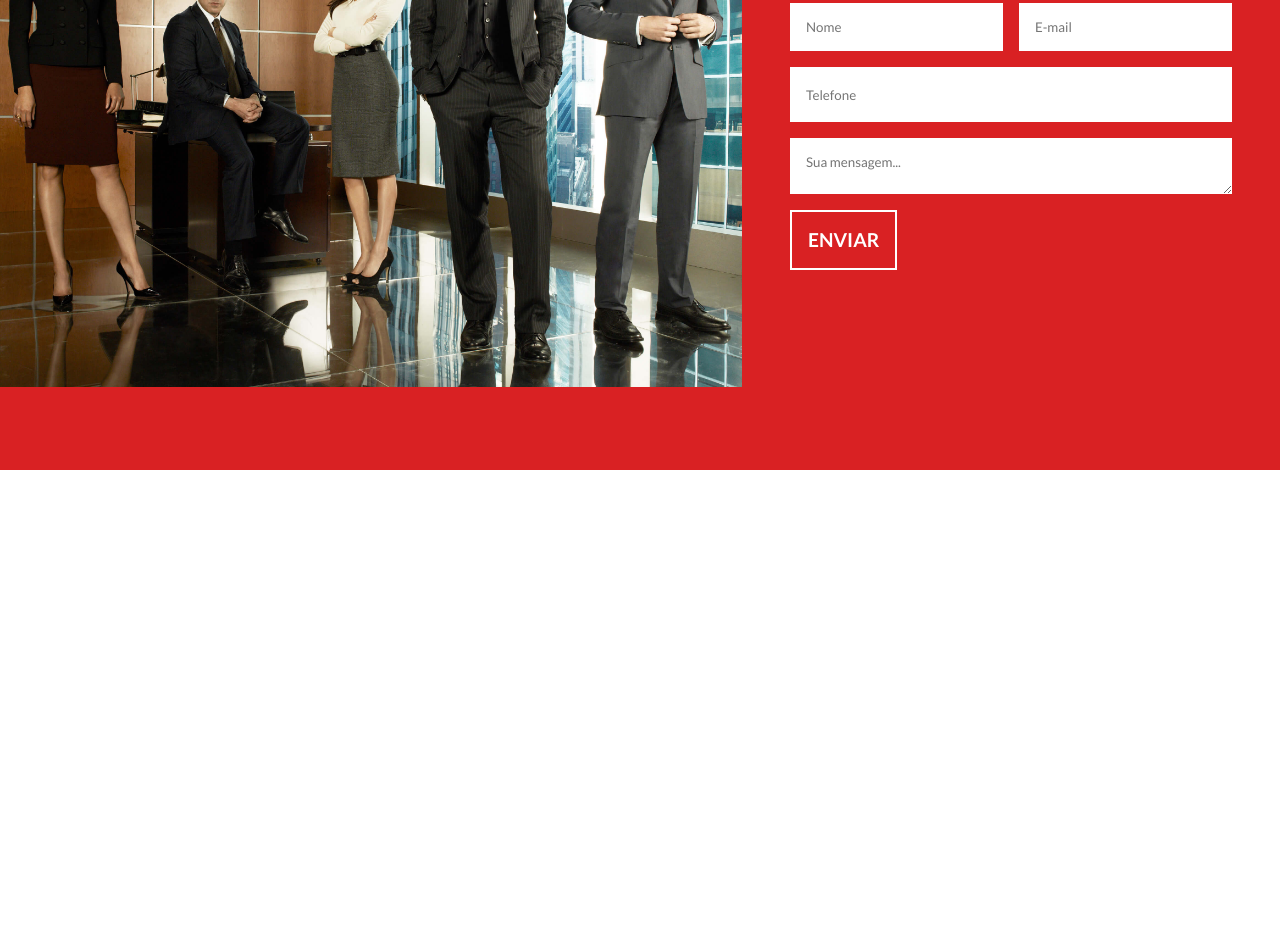
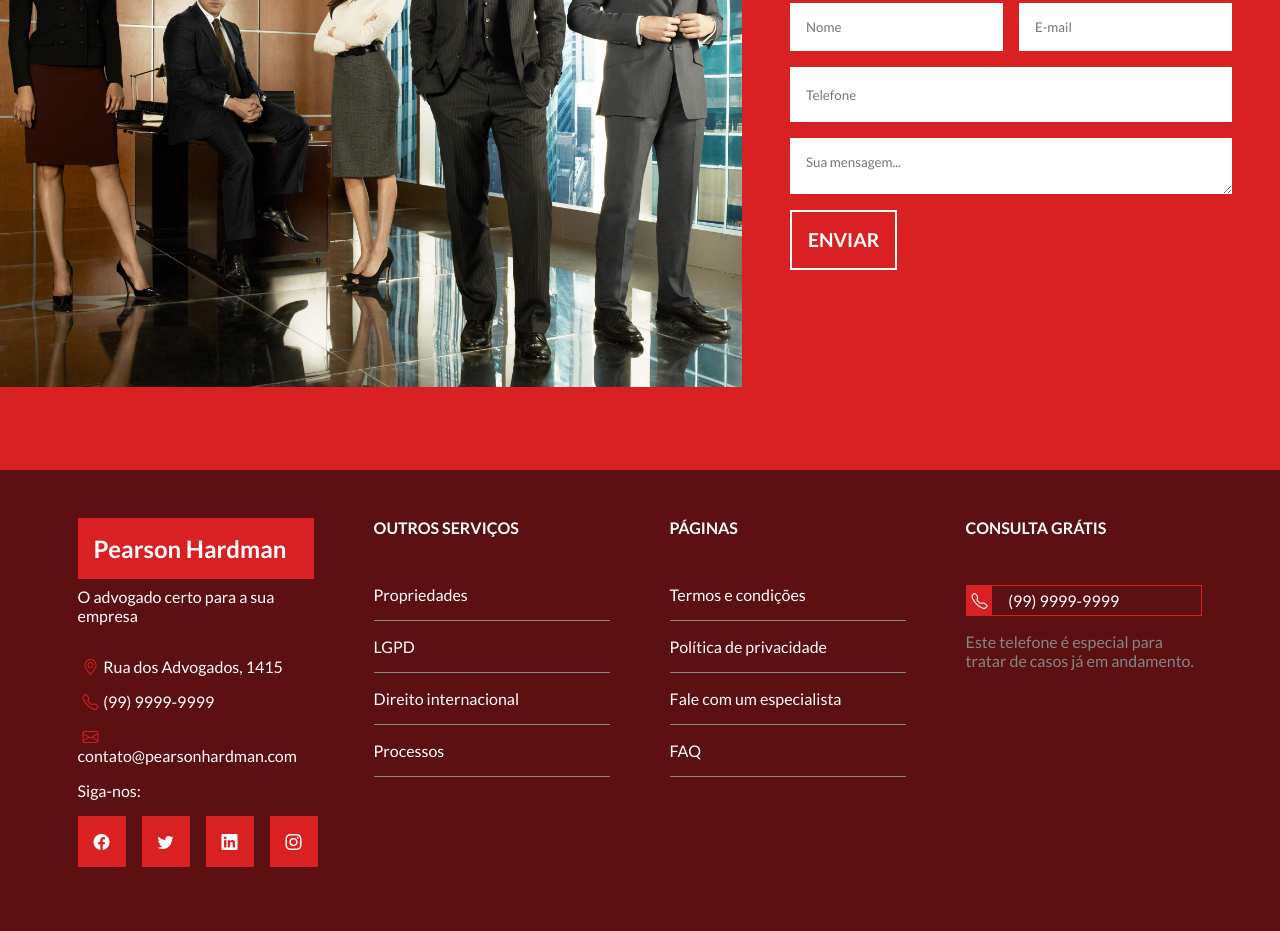
Before and after one commit to MarcioTanan/Projeto-Advocacia, a plain HTML site: page index.html in a window 1280 px wide. Shown: the part 3770-4701 px from the top of the page. Before the commit the page ends 4240 px from the top, so only its background shows below. Drawn offline with nearby package versions, Linux system fonts and the light colour scheme.

Commit message:
footer update

```diff
--- a/css/style.css
+++ b/css/style.css
@@ -8,6 +8,7 @@
   --secondary-text-color: #191919;
   --secondary-color: #868686;
   --tertiary-color: #eff3f4;
+  --secondary-bg-color: #5c1011;
 }
 
 * {
@@ -431,3 +432,89 @@ i {
   background-color: var(--primary-text-color);
   color: var(--main-color);
 }
+
+/*Rodapé*/
+
+#footer {
+  color: var(--primary-text-color);
+  background-color: var(--secondary-bg-color);
+  display: flex;
+  justify-content: space-around;
+  padding: 3rem 3rem 5rem;
+}
+
+#footer i {
+  font-size: 1rem;
+  padding: 0.3rem;
+}
+
+#footer a {
+  color: var(--primary-text-color);
+}
+
+.contact-info, .links-container {
+  width: 20%;
+}
+
+.footer-brand {
+  margin-bottom: 2rem;
+}
+
+.footer-brand h2 {
+  background-color: var(--main-color);
+  margin-bottom: 0.5rem;
+  padding: 1rem;
+}
+
+.contact-info p {
+  margin-bottom: 1rem;
+
+}
+
+.contact-info p i {
+  background-color: transparent;
+  padding: 0;
+  color: var(--main-color);
+}
+
+.social-networks p {
+  margin-bottom: 1rem;
+}
+
+.networks {
+  margin-top: 2rem;
+  display: flex;
+  gap: 1rem;
+}
+
+#footer .networks i {
+  padding: 1rem;
+}
+
+.links-container h4 {
+  text-transform: uppercase;
+  margin-bottom: 3rem;
+}
+
+.links-container nav {
+  display: flex;
+  flex-direction: column;
+}
+
+.links-container nav a {
+  padding-bottom: 1rem;
+  margin-bottom: 1rem;
+  border-bottom: 1px solid var(--secondary-color);
+}
+
+.phone-number {
+  display: flex;
+  border: 1px solid var(--main-color);
+  gap: 1rem;
+  align-items: center;
+  margin-bottom: 1rem;
+}
+
+.phone-info {
+  color: var(--secondary-color,);
+}
--- a/index.html
+++ b/index.html
@@ -280,6 +280,59 @@
     </form>
   </div>
 </section>
+
+<!--Rodapé-->
+
+<footer id="footer">
+  <div class="contact-info">
+    <div class="footer-brand">
+      <h2>Pearson Hardman</h2>
+      <p>O advogado certo para a sua empresa</p>
+    </div>
+    <p><i class="bi bi-geo-alt"></i>Rua dos Advogados, 1415</p>
+    <p><i class="bi bi-telephone"></i>(99) 9999-9999</p>
+    <p><i class="bi bi-envelope"></i>contato@pearsonhardman.com</p>
+    <div class="social-networks">
+      <p>Siga-nos:</p>
+      <div class="networks">
+        <a href="#"><i class="bi bi-facebook"></i></a>
+        <a href="#"><i class="bi bi-twitter"></i></a>
+        <a href="#"><i class="bi bi-linkedin"></i></a>
+        <a href="#"><i class="bi bi-instagram"></i></a>
+      </div>
+    </div>
+  </div>
+
+  <div class="links-container">
+    <h4>Outros serviços</h4>
+    <nav>
+      <a href="#">Propriedades</a>
+      <a href="#">LGPD</a>
+      <a href="#">Direito internacional</a>
+      <a href="#">Processos</a>
+    </nav>
+  </div>
+
+  <div class="links-container">
+    <h4>Páginas</h4>
+    <nav>
+      <a href="#">Termos e condições</a>
+      <a href="#">Política de privacidade</a>
+      <a href="#">Fale com um especialista</a>
+      <a href="#">FAQ</a>
+    </nav>
+  </div>
+
+  <div class="links-container">
+    <h4>Consulta grátis</h4>
+    <div class="phone-number">
+      <i class="bi bi-telephone"></i>
+      <p>(99) 9999-9999</p>
+    </div>
+    <p class="phone-info">Este telefone é especial para tratar de casos já em andamento. </p>
+  </div>
+</footer>
+
 </body>
 
 </html>
```
